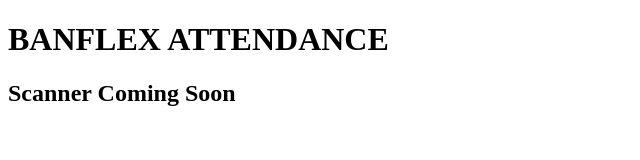
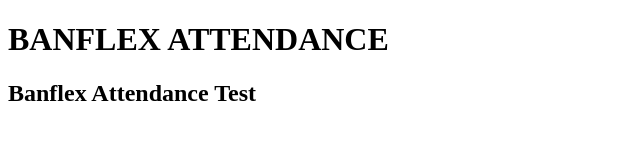
Before and after one commit to Banflex/Banflex-attendance, a plain HTML site: page index.html in a window 1280 px wide. Shown: the whole page, without its empty margins (0-640 px from the left). Drawn offline with Linux system fonts and the light colour scheme.

Commit message:
Update index.html

```diff
--- a/index.html
+++ b/index.html
@@ -7,7 +7,7 @@
 
 <h1>BANFLEX ATTENDANCE</h1>
 
-<h2>Scanner Coming Soon</h2>
+<h2>Banflex Attendance Test</h2>
 
 </body>
 </html>
```
